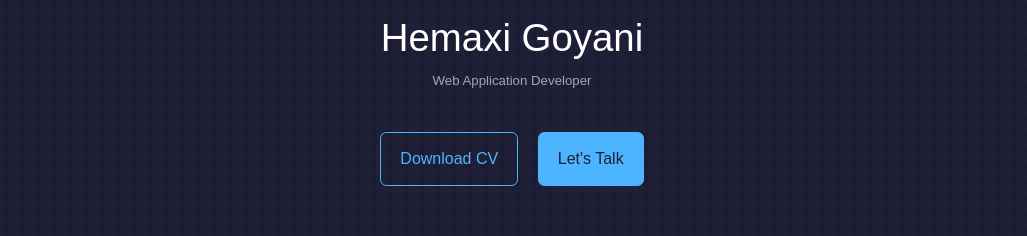
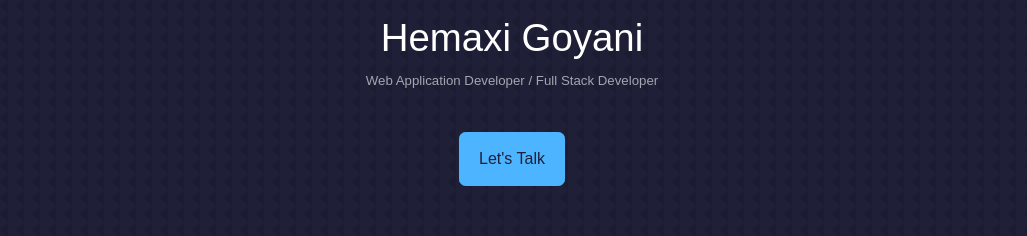
Before and after one commit to HemaxiGoyani/portfolio, a React (Create React App) app: page / in a window 1280 px wide. Shown: the part 130-366 px from the top of the page, without its empty margins (128-1155 px from the left). Built offline with nearby package versions, Linux system fonts and the light colour scheme.

Commit message:
Header changes

```diff
--- a/src/components/Header/CTA.js
+++ b/src/components/Header/CTA.js
@@ -3,9 +3,9 @@ import CV from "../../assets/hemaxi goyani resume.pdf";
 const CTA = () => {
   return (
     <div className="cta">
-      <a href={CV} download="Hemaxi_Goyani_Resume" className="btn">
+      {/* <a href={CV} download="Hemaxi_Goyani_Resume" className="btn">
         Download CV
-      </a>
+      </a> */}
       <a href="#contact" className="btn btn-primary">
         Let's Talk
       </a>
--- a/src/components/Header/Header.js
+++ b/src/components/Header/Header.js
@@ -12,7 +12,9 @@ const Header = () => {
       <div className="container header__container">
         <h5>Hello I'm</h5>
         <h1>Hemaxi Goyani</h1>
-        <h5 className="text-light">Web Application Developer</h5>
+        <h5 className="text-light">
+          Web Application Developer / Full Stack Developer
+        </h5>
         {/* <h5 className="text-light header__container-content">
           Specialized in designing, building and deploying Web Applications. I
           am a believer of finding and solving real world challenges by
```
Also changed, not shown: 1 other file (tests, documents, lock files or other folders).
